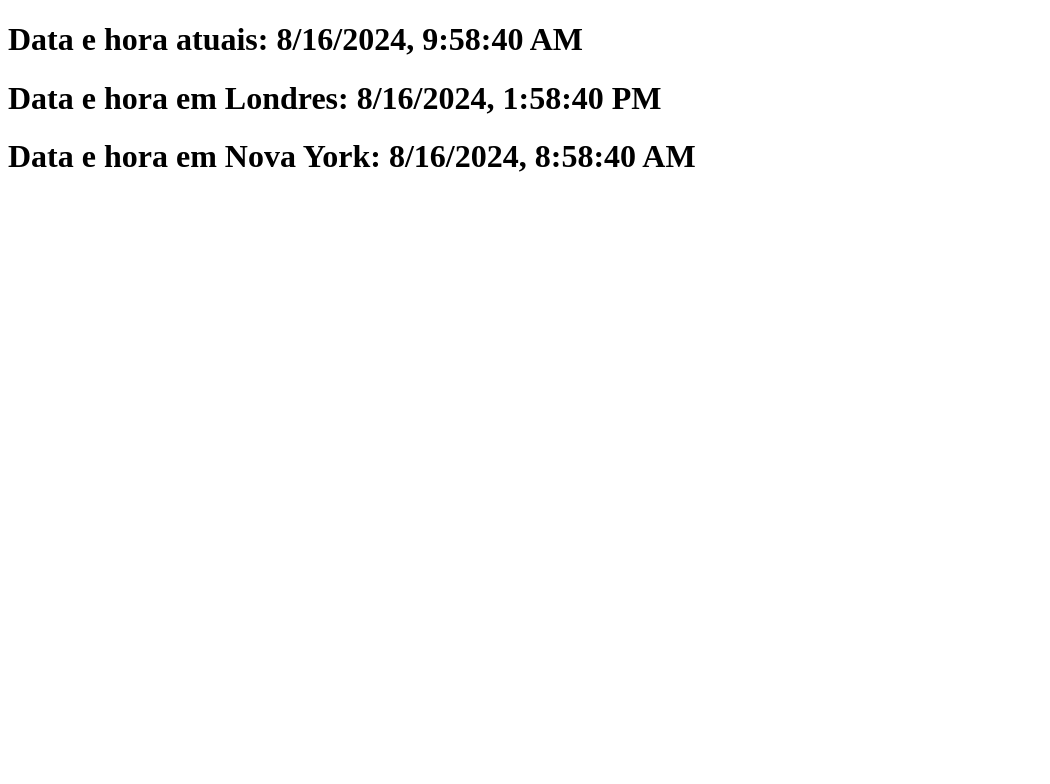
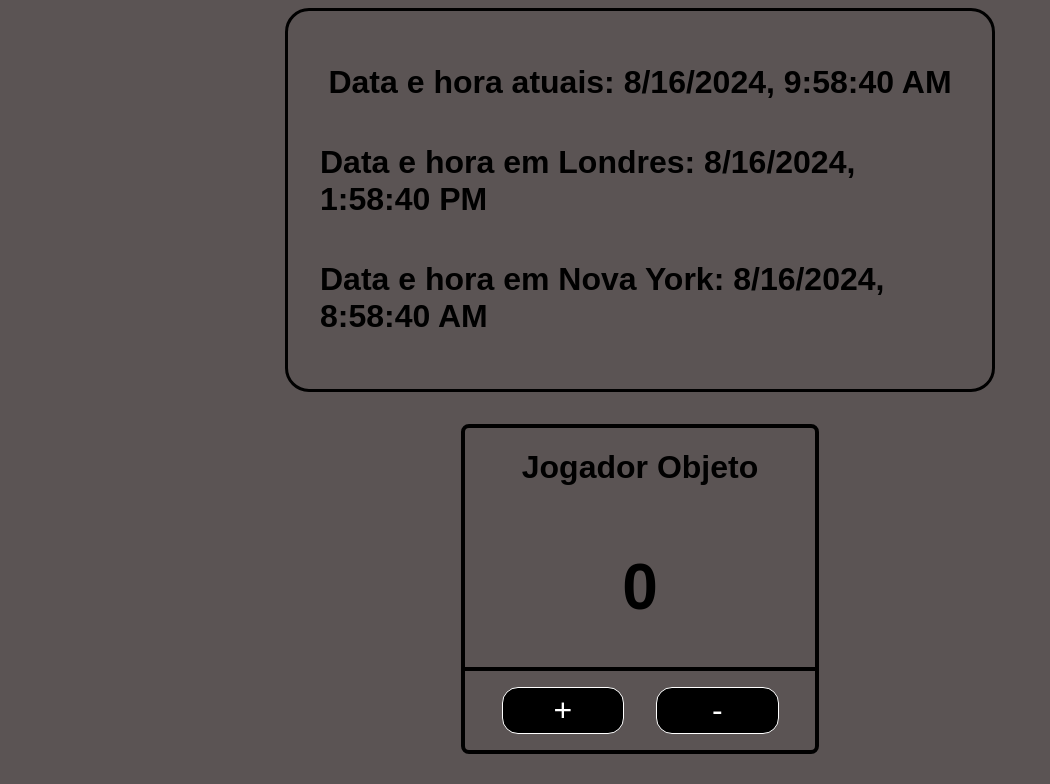
Before and after one commit to cauakse/AulaReact01, a React (Create React App) app: page / in a window 1280 px wide. Shown: the top 784 px of the page, without its empty margins (0-1050 px from the left). Built offline with nearby package versions, Linux system fonts and the light colour scheme.

Commit message:
Estilizando e conhecendo a sintaxe jsx

```diff
--- a/src/App.jsx
+++ b/src/App.jsx
@@ -1,11 +1,19 @@
-import Data from "./meusComponentes/Data.jsx";
+import Data from "./meusComponentes/Data/Data.jsx";
+import Jogador from "./meusComponentes/Contador/Jogador.jsx"
+import JogadorV2 from "./meusComponentes/ContadorV2/JogadorV2.jsx";
+import style from "./index.module.scss"
 
 function App() {
+
   return (
     <div className="App">
-      <Data texto="Data e hora atuais: " timeZone="-3" ></Data>
-      <Data texto="Data e hora em Londres: " timeZone="1" ></Data>
-      <Data texto="Data e hora em Nova York: " timeZone="-4" ></Data>
+      <div className={style.clock}>
+        <Data texto="Data e hora atuais: " timeZone="-3" ></Data>
+        <Data texto="Data e hora em Londres: " timeZone="1" ></Data>
+        <Data texto="Data e hora em Nova York: " timeZone="-4" ></Data>
+      </div>
+      <Jogador nome="Jogador Objeto"></Jogador>
+      <JogadorV2 nome="Jogador Função"></JogadorV2>
     </div>
   );
 }
--- /dev/null
+++ b/src/index.module.scss
@@ -0,0 +1,24 @@
+.clock{
+    display: flex;
+    flex-direction: column;
+    align-items: center;
+    border: 0.2rem solid black;
+    border-radius: 1.5rem;
+    padding: 2rem;
+    width: 50vw;
+    margin: 0 auto;
+    margin-bottom: 2rem;
+    transition: 0.4s;
+
+    &:hover{
+        transform: scale(1.02);
+        background-color: black;
+        border: 0.2rem solid white;
+        color: white;
+    }
+}
+
+
+*{
+    font-family: sans-serif;
+}
--- /dev/null
+++ b/src/meusComponentes/Contador/Jogador.jsx
@@ -0,0 +1,42 @@
+import { Component } from "react";
+import style from "./jogador.module.scss"
+export default class Jogador extends Component{
+
+    constructor(props){
+        super();
+        this.props = props;
+        this.state = {
+            num : 0
+        }
+    }
+
+
+    addNum(){
+        this.setState({
+            num:this.state.num+1
+        })
+    }
+
+    removeNum(){
+        this.setState({
+            num:this.state.num-1
+        })
+    }
+
+    render(){
+        return(
+            <div className={style.card}>
+                <h1>{this.props.nome}</h1>
+                <div className={style.num}>
+                    <h1>{this.state.num}</h1>
+                </div>
+                <div className={style.buttonWrap}>
+                    <button onClick={()=>{this.addNum()}}>+</button>
+                    <button onClick={()=>{this.removeNum()}}>-</button>
+                </div>
+            </div>
+
+
+        )
+    }
+}
--- /dev/null
+++ b/src/meusComponentes/Contador/jogador.module.scss
@@ -0,0 +1,50 @@
+body{
+    background-color: rgb(91, 84, 84);
+}
+
+.card{
+    border: black solid 0.25rem;
+    width: 350px;
+    display: flex;
+    flex-direction: column;
+    align-items: center;
+    border-radius: 0.5rem;
+    margin: 0 auto;
+    transition: 0.4s;
+    margin-top: 2rem;
+    &:hover{
+        transform: scale(1.02);
+
+    }
+}
+.num{
+    font-size: xx-large;
+    font-weight:900 ;
+}
+.buttonWrap{
+    border-top: solid black 0.25rem;
+    width: 100%;
+    display: flex;
+    align-items: center;
+    justify-content: center;
+    gap: 2rem;
+    padding-top: 1rem;
+    padding-bottom: 1rem;
+}
+.buttonWrap button{
+    background-color: black;
+    color: white;
+    border: 0.1rem white solid;
+    width: 35%;
+    border-radius: 1rem;
+    padding: 0.25rem;
+    font-size: xx-large;
+    transition: 0.4s;
+
+    &:hover{
+        background-color: white;
+        transform: scale(1.1);
+        color: black;
+        border: 0.1rem black solid;
+    }
+}
--- /dev/null
+++ b/src/meusComponentes/ContadorV2/JogadorV2.jsx
@@ -0,0 +1,27 @@
+import style from "../Contador/jogador.module.scss"
+import { useState } from "react";
+
+export default function JogadorV2(props) {
+
+    const [num,setNum] = useState(0);
+    function addNum(){
+        setNum(num+1);
+    }
+
+    function removeNum(){
+        setNum(num-1);
+    }
+    return (
+        <div className={style.card}>
+            <h1>{props.nome}</h1>
+            <div className={style.num}>
+                <h1>{num}</h1>
+            </div>
+            <div className={style.buttonWrap}>
+                <button onClick={() => {addNum()}}>+</button>
+                <button onClick={() => {removeNum()}}>-</button>
+            </div>
+        </div>
+
+    );
+}
```
Also changed, not shown: src/meusComponentes/Data/Data.jsx (renamed from src/meusComponentes/Data.jsx).
